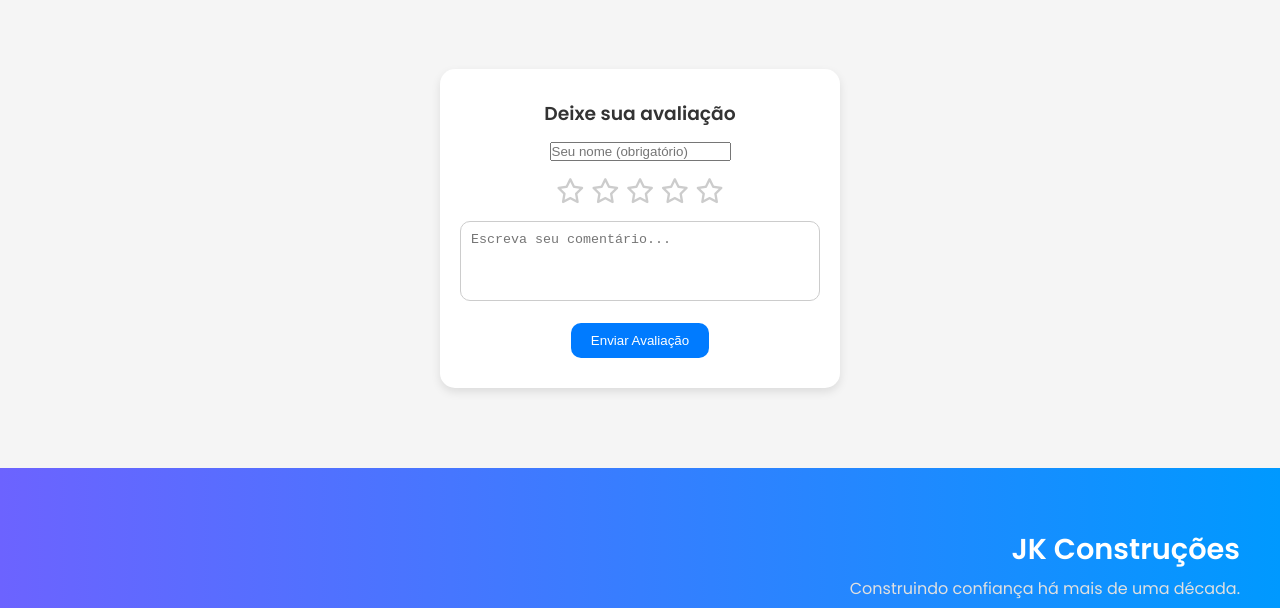
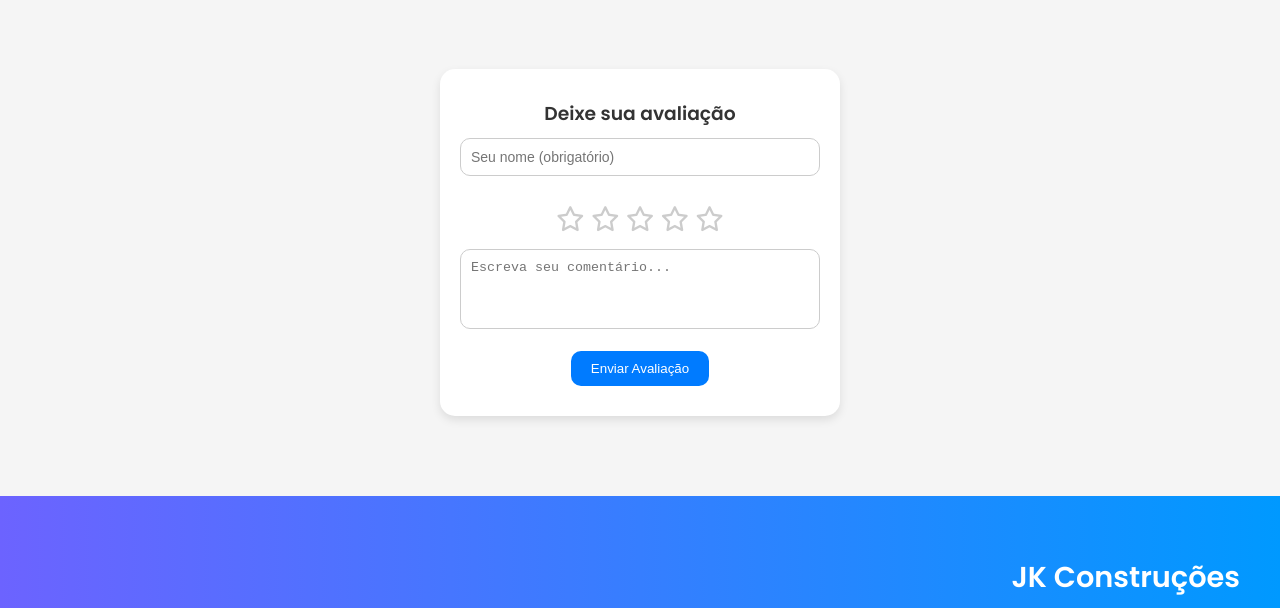
Before and after one commit to Vtrbr2/Trabalho-, a plain HTML site: page index.html in a window 1280 px wide. Shown: the part 2960-3568 px from the top of the page. Drawn offline with Linux system fonts and the light colour scheme; no server answers.

Commit message:
Update style-avaliacoes.css

```diff
--- a/style-avaliacoes.css
+++ b/style-avaliacoes.css
@@ -145,3 +145,21 @@
   border-radius: 8px;
   cursor: pointer;
 }
+/* ===== Campo de nome ===== */
+#nomeInput {
+  width: 100%;
+  padding: 10px;
+  border: 1px solid #ccc;
+  border-radius: 10px;
+  margin-bottom: 15px;
+  font-size: 14px;
+  color: #333;
+  box-sizing: border-box;
+  transition: border 0.3s, box-shadow 0.3s;
+}
+
+#nomeInput:focus {
+  border-color: #007bff;
+  box-shadow: 0 0 5px rgba(0, 123, 255, 0.5);
+  outline: none;
+}
```
